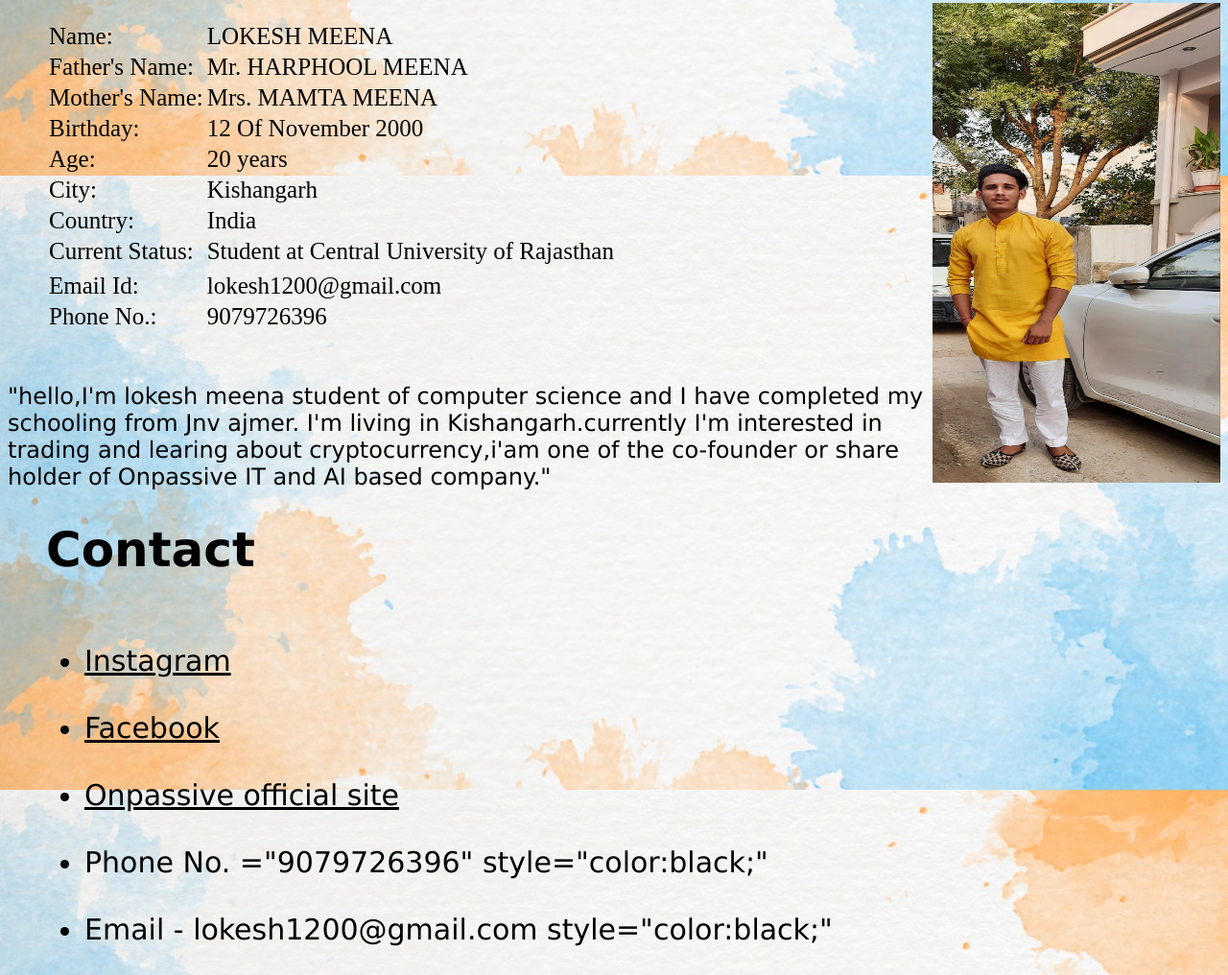
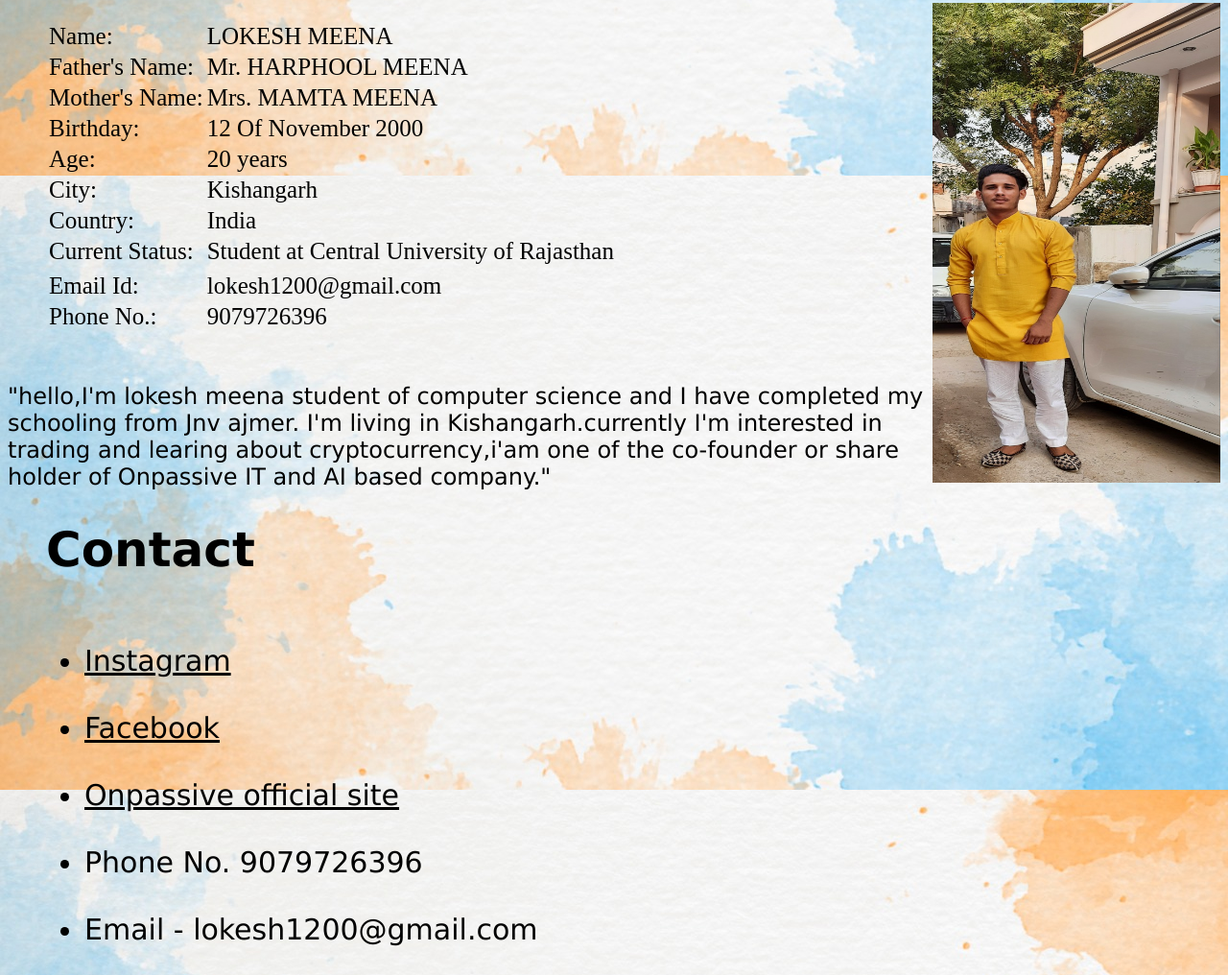
Before and after one commit to lokeshmeena12/lokeshmeena, a plain HTML site: page index.html in a window 1280 px wide. Shown: the part 457-1473 px from the top of the page at 96% size. Drawn offline with Linux system fonts and the light colour scheme.

Commit message:
Update index.html

```diff
--- a/index.html
+++ b/index.html
@@ -66,9 +66,9 @@
             <br>
             <li> <a href ="https://www.onpassive.com/" style="color:black;">Onpassive official site</a></li>
             <br>
-            <li> Phone No. ="9079726396" style="color:black;"  </li>
+            <li> Phone No. 9079726396  </li>
             <br>
-            <li> Email - lokesh1200@gmail.com style="color:black;"</li>
+            <li> Email - lokesh1200@gmail.com  </li>
         </ul>
 
 
```
